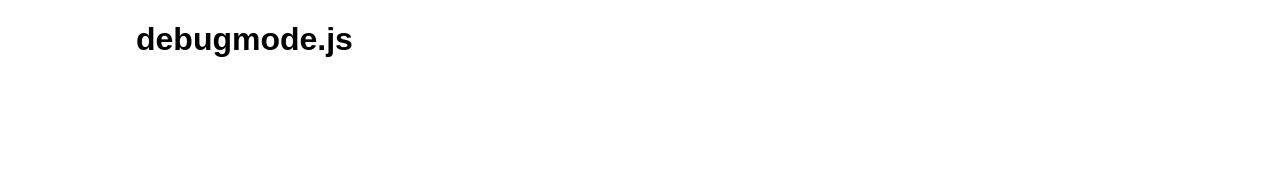
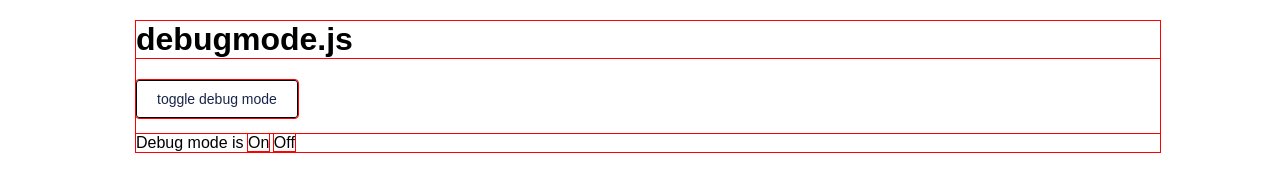
Before and after one commit to richardj/debugmode_old, a website: page demo/index.html in a window 1280 px wide. Both pictures are taken after a click on the element "debugmode.js". Drawn offline with Linux system fonts and the light colour scheme.

Commit message:
updated demo

```diff
--- a/demo/index.html
+++ b/demo/index.html
@@ -3,6 +3,12 @@
   <head>
     <meta charset='utf-8'>
     <link href="demo.css" rel='stylesheet' type='text/css' />
+
+    <style>
+      .debug-mode * {
+        outline: 1px solid red !important;
+      }
+    </style>
   </head>
   <body
     ng-app="app.debugmode"
@@ -10,6 +16,13 @@
   >
     <div class="layout-wrapper">
       <h1 debug-mode>debugmode.js</h1>
+
+      <button debug-mode> toggle debug mode</button>
+
+      <p>
+        Debug mode is
+        <span>On</span>
+        <span>Off</span>
     </div>
 
     <script src="../bower_components/angular/angular.min.js"></script>
```
